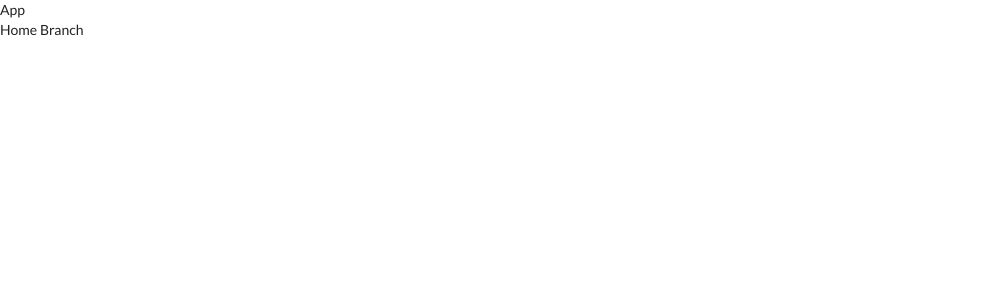
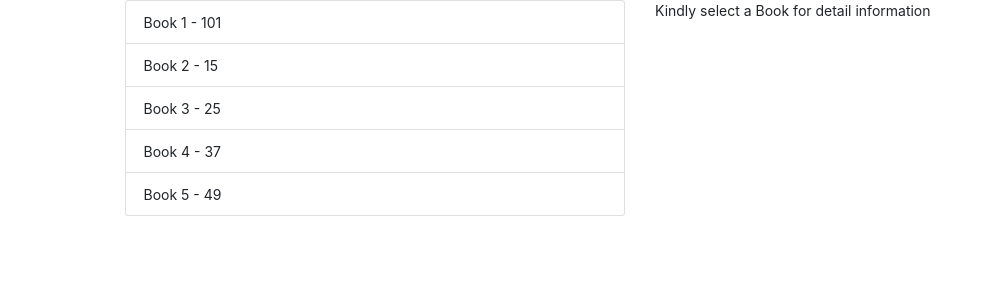
Before and after one commit to ahsanhabib91/react-redux-practice, a React (Create React App) app: page / in a window 1280 px wide. Shown: the top 300 px of the page, without its empty margins (0-992 px from the left). Built offline with nearby package versions, Linux system fonts and the light colour scheme.

Commit message:
Basic BookList App Done using REDUX

```diff
--- a/public/index.html
+++ b/public/index.html
@@ -16,6 +16,12 @@
     <link
       rel="stylesheet"
       href="https://cdnjs.cloudflare.com/ajax/libs/semantic-ui/2.4.1/semantic.min.css"
+    />
+    <link
+      rel="stylesheet"
+      href="https://stackpath.bootstrapcdn.com/bootstrap/4.2.1/css/bootstrap.min.css"
+      integrity="sha384-GJzZqFGwb1QTTN6wy59ffF1BuGJpLSa9DkKMp0DgiMDm4iYMj70gZWKYbI706tWS"
+      crossorigin="anonymous"
     />
     <!--
       Notice the use of %PUBLIC_URL% in the tags above.
--- /dev/null
+++ b/src/actions/index.js
@@ -0,0 +1,7 @@
+// Actions -> function, type, paylaod
+export const selectBook = book => {
+  return {
+    type: "BOOK_SELECTED",
+    payload: book
+  };
+};
--- a/src/components/App.jsx
+++ b/src/components/App.jsx
@@ -1,11 +1,18 @@
 import React from "react";
-import Home from "./Home";
+import BookList from "./BookList";
+import BookDetail from "./BookDetail";
 
 const App = props => {
   return (
-    <div>
-      App
-      <Home />
+    <div className="container">
+      <div className="row">
+        <div className="col">
+          <BookList />
+        </div>
+        <div className="col">
+          <BookDetail />
+        </div>
+      </div>
     </div>
   );
 };
--- /dev/null
+++ b/src/components/BookDetail.jsx
@@ -0,0 +1,28 @@
+import React from "react";
+import { connect } from "react-redux";
+
+const BookDetail = props => {
+  if (!props.book) {
+    return <div>Kindly select a Book for detail information</div>;
+  }
+  const { title, no_of_page } = props.book;
+  return (
+    <div>
+      <div className="card" style={{ width: "18rem" }}>
+        <div className="card-body">
+          <h5 className="card-title">Book Detail: </h5>
+          <h6 className="card-subtitle mb-2 text-muted">Book Title: {title}</h6>
+          <h6 className="card-subtitle mb-2 text-muted">
+            NO. of Pages: {no_of_page}
+          </h6>
+        </div>
+      </div>
+    </div>
+  );
+};
+
+const mapStateToProps = state => {
+  return { book: state.selectedBook };
+};
+
+export default connect(mapStateToProps)(BookDetail);
--- /dev/null
+++ b/src/components/BookList.jsx
@@ -0,0 +1,50 @@
+import React from "react";
+import { connect } from "react-redux";
+import { selectBook } from "../actions";
+
+class BookList extends React.Component {
+  state = {
+    currentActive: null
+  };
+
+  selectBookHandler = (book, id) => {
+    this.setState({ currentActive: id });
+    this.props.selectBook(book);
+  };
+
+  renderListOfBooks = () => {
+    const bookId = this.props.selectedBook
+      ? this.props.selectedBook.title
+      : null;
+
+    return this.props.books.map((book, i) => (
+      <li
+        key={book.title}
+        className={`list-group-item ${
+          // this.state.currentActive === i ? "active" : "" // using STATE
+          book.title === bookId ? "active" : "" // // using REDUX
+        }`}
+        onClick={() => this.selectBookHandler(book, i)}
+      >
+        {book.title} - {book.no_of_page}
+      </li>
+    ));
+  };
+
+  render() {
+    return (
+      <div>
+        <ul>{this.renderListOfBooks()}</ul>
+      </div>
+    );
+  }
+}
+
+const mapStateToProps = state => {
+  return { books: state.books, selectedBook: state.selectedBook };
+};
+
+export default connect(
+  mapStateToProps,
+  { selectBook }
+)(BookList);
--- a/src/components/Home.jsx
+++ /dev/null
@@ -1,7 +0,0 @@
-import React from "react";
-
-const Home = () => {
-  return <div>Home Branch</div>;
-};
-
-export default Home;
--- a/src/index.js
+++ b/src/index.js
@@ -1,5 +1,17 @@
 import React from "react";
 import ReactDOM from "react-dom";
+import { createStore, compose } from "redux";
+import { Provider } from "react-redux";
+
 import App from "./components/App";
+import reducers from "./reducers";
 
-ReactDOM.render(<App />, document.querySelector("#root"));
+const composeEnhancers = window.__REDUX_DEVTOOLS_EXTENSION_COMPOSE__ || compose;
+const store = createStore(reducers, composeEnhancers());
+
+ReactDOM.render(
+  <Provider store={store}>
+    <App />
+  </Provider>,
+  document.querySelector("#root")
+);
--- /dev/null
+++ b/src/reducers/index.js
@@ -0,0 +1,23 @@
+import { combineReducers } from "redux";
+
+const booksReducer = (books = [], action) => {
+  return [
+    { title: "Book 1", no_of_page: "101" },
+    { title: "Book 2", no_of_page: "15" },
+    { title: "Book 3", no_of_page: "25" },
+    { title: "Book 4", no_of_page: "37" },
+    { title: "Book 5", no_of_page: "49" }
+  ];
+};
+
+const selectedBookReducer = (alreadySelectedBook = null, action) => {
+  if (action.type === "BOOK_SELECTED") {
+    return action.payload;
+  }
+  return alreadySelectedBook;
+};
+
+export default combineReducers({
+  books: booksReducer,
+  selectedBook: selectedBookReducer
+});
```
Also changed, not shown: 1 other file (tests, documents, lock files or other folders).
